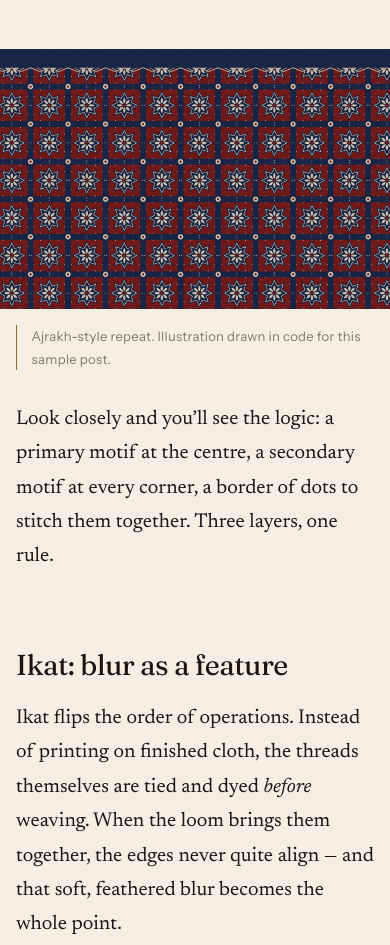
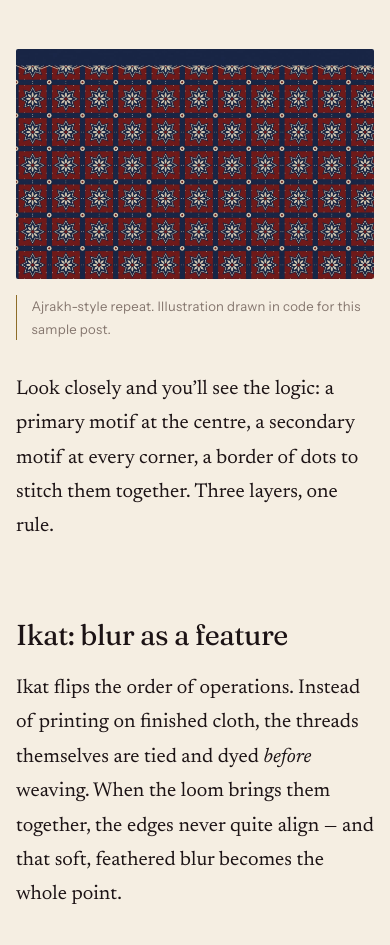
Before and after one commit to midoreigh/midoreigh.com, an Astro site: page /blog/block-print-geometry in a window 390 px wide. Shown: the part 1725-2670 px from the top of the page. Built offline with nearby package versions, Linux system fonts and the light colour scheme; Astro itself is replaced by a stand-in of ours.

Commit message:
Fix sideways scroll on mobile: keep post images inside the gutter, clip page x-overflow

```diff
--- a/src/pages/blog/[slug].astro
+++ b/src/pages/blog/[slug].astro
@@ -193,13 +193,15 @@ const jsonLd = [
   .prose :global(li) { margin-bottom: .35em; }
   .prose :global(li::marker) { color: var(--gold); }
   .prose :global(strong) { font-weight: 600; }
-  .prose :global(p:has(> img)) { margin: 2.6em -6vw .8em; }
+  .prose :global(p:has(> img)) { margin: 2.6em 0 .8em; }
   .prose :global(img) { display: block; width: 100%; height: auto; border-radius: 2px; }
   .prose :global(p:has(> img) + p:has(> em:only-child)) {
     margin: 0 0 2.4em; font-family: var(--font-ui); font-size: .82rem; letter-spacing: .02em; color: var(--ink-3);
     padding-left: .9rem; border-left: 1px solid var(--gold);
   }
   .prose :global(p:has(> img) + p:has(> em:only-child) em) { font-style: normal; }
+  /* Images break out of the text column only where the page has room for it */
+  @media (min-width: 900px) { .prose :global(p:has(> img)) { margin-inline: -4rem; } }
   @media (min-width: 1100px) { .prose :global(p:has(> img)) { margin-inline: -12rem; } }
   .prose :global(table) { width: 100%; border-collapse: collapse; font-size: 1rem; margin: 0 0 1.6em; }
   .prose :global(th), .prose :global(td) { border-bottom: 1px solid var(--line); padding: .6rem .5rem; text-align: left; }
--- a/src/styles/global.css
+++ b/src/styles/global.css
@@ -71,7 +71,8 @@
 :root[data-theme='light'] { color-scheme: light; }
 
 *, *::before, *::after { box-sizing: border-box; }
-html { -webkit-text-size-adjust: 100%; }
+/* clip (not hidden) on html is what mobile browsers honour for stopping sideways scroll */
+html { -webkit-text-size-adjust: 100%; overflow-x: clip; }
 body {
   margin: 0;
   font-family: var(--font-body);
```
